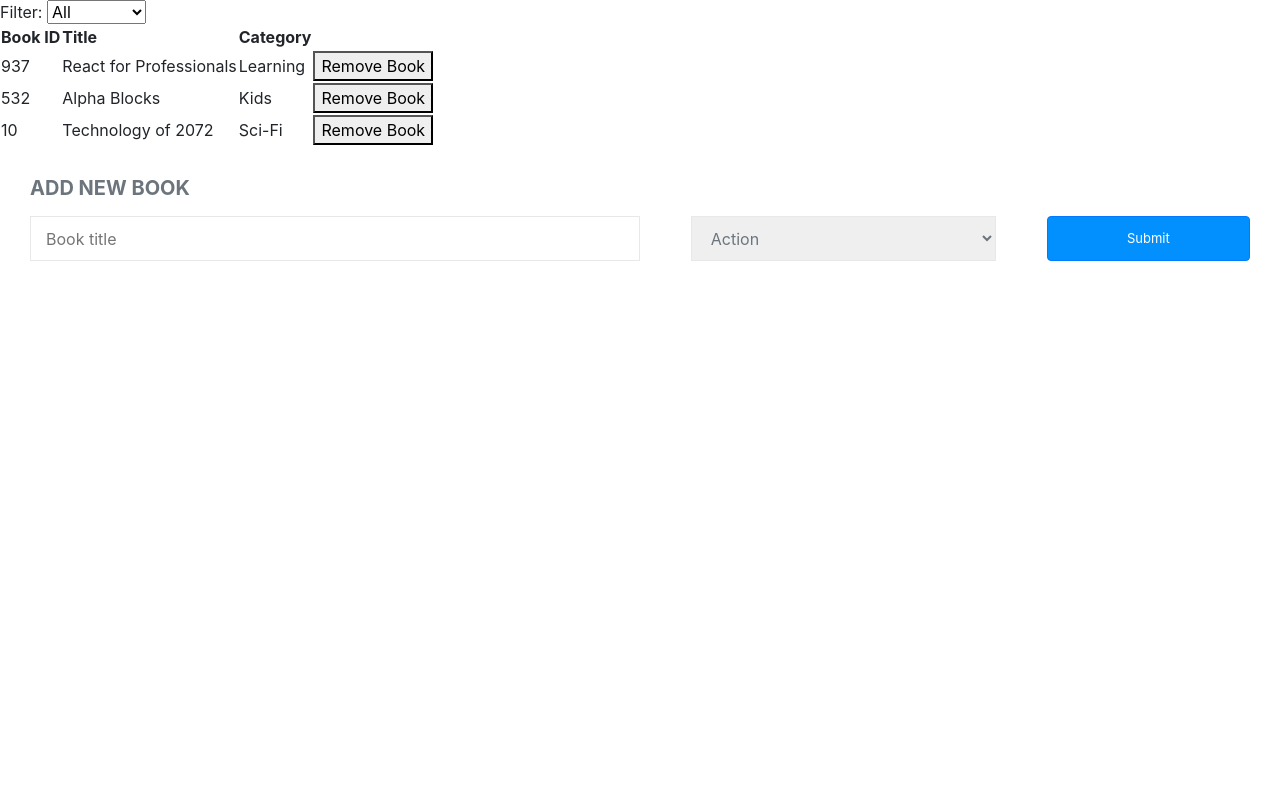
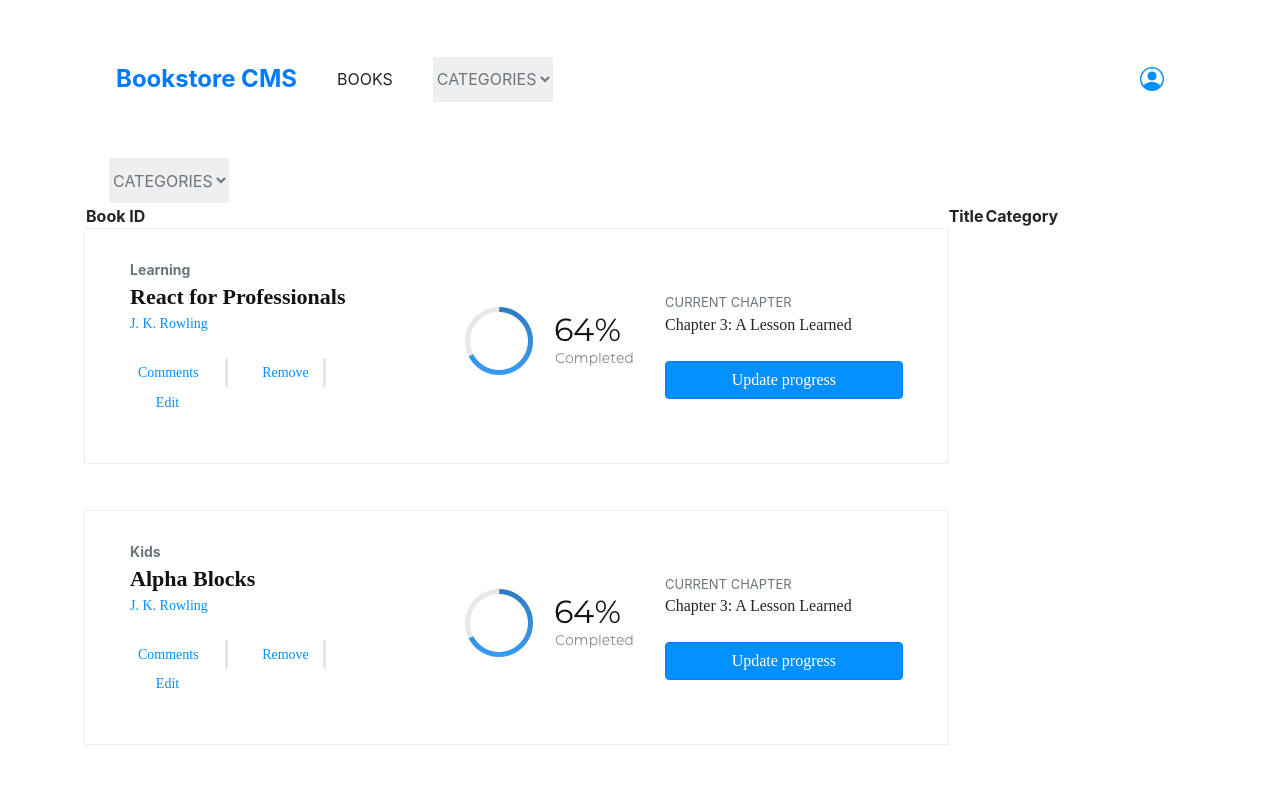
Before and after one commit to rloterh/BookStore, a React (Create React App) app: page / in a window 1280 px wide. Shown: the top 789 px of the page. Built offline with nearby package versions, Linux system fonts and the light colour scheme.

Commit message:
Add classes and update components

```diff
--- a/src/components/App.js
+++ b/src/components/App.js
@@ -1,10 +1,15 @@
 import BooksForm from '../containers/BooksForm';
 import BooksList from '../containers/BooksList';
+import NavBar from './Navbar';
 
 const App = () => (
   <div className="App">
-    <BooksList />
-    <BooksForm />
+    <div className="container mt-5">
+      <NavBar />
+      <BooksList />
+      <BooksForm />
+    </div>
+
   </div>
 );
 
--- a/src/components/Book.js
+++ b/src/components/Book.js
@@ -1,17 +1,145 @@
 import PropTypes from 'prop-types';
+import loader from '../assets/loader.png';
 
 const Book = ({ book, handleRemoveBook }) => (
   <>
-    <td>{book.id}</td>
-    <td>{book.title}</td>
-    <td>{book.category}</td>
-    <td>
-      <button type="button" onClick={() => handleRemoveBook(book)}>
-        Remove Book
-      </button>
-    </td>
+    <div
+      className="d-flex flex-md-row flex-column mb-5"
+      style={{
+        background: 'var(--white)',
+        padding: 30,
+        boxShadow: '0px 0px 0px 1px #eeeeee',
+      }}
+    >
+      <div className="d-flex flex-column col-md-5">
+        <span
+          style={{ fontSize: 14, color: 'var(--gray)', fontWeight: 'bold' }}
+        >
+          {book.category}
+        </span>
+        <span
+          style={{
+            fontFamily: '"Roboto Slab", serif',
+            fontSize: 22,
+            color: '#121212',
+            fontWeight: 'bold',
+          }}
+        >
+          {book.title}
+        </span>
+        <span
+          style={{
+            color: '#0290ff',
+            fontSize: 14,
+            fontFamily: '"Roboto Slab", serif',
+          }}
+        >
+          J. K. Rowling
+        </span>
+        <ul className="list-inline mt-4">
+          <li
+            className="list-inline-item"
+            style={{
+              fontSize: 14,
+              color: '#0290ff',
+              fontFamily: '"Roboto Slab", serif',
+              marginRight: 20,
+            }}
+          >
+            <button
+              className="btn btn-primary btn-sm"
+              type="button"
+              style={{
+                background: 'transparent',
+                color: '#0290ff',
+                borderStyle: 'solid',
+                borderColor: '#0290ff',
+                width: 75,
+                border: 'none',
+              }}
+            >
+              Comments
+            </button>
+          </li>
+          <li
+            className="list-inline-item"
+            style={{
+              fontSize: 14,
+              color: '#0290ff',
+              fontFamily: '"Roboto Slab", serif',
+              marginRight: 20,
+              paddingLeft: 20,
+              borderLeftStyle: 'solid',
+              borderLeftColor: '#e8e8e8',
+              borderRightStyle: 'solid',
+              borderRightColor: '#e8e8e8',
+            }}
+          >
+            <button
+              type="button"
+              onClick={() => handleRemoveBook(book)}
+              className="btn btn-primary btn-sm"
+              style={{
+                background: 'transparent',
+                color: '#0290ff',
+                borderStyle: 'solid',
+                borderColor: '#0290ff',
+                width: 75,
+                border: 'none',
+              }}
+            >
+              Remove
+            </button>
+          </li>
+          <li
+            className="list-inline-item"
+            style={{
+              fontSize: 14,
+              color: '#0290ff',
+              fontFamily: '"Roboto Slab", serif',
+              marginRight: 20,
+            }}
+          >
+            <button
+              className="btn btn-primary btn-sm"
+              type="button"
+              style={{
+                background: 'transparent',
+                color: '#0290ff',
+                borderStyle: 'solid',
+                borderColor: '#0290ff',
+                width: 75,
+                border: 'none',
+              }}
+            >
+              Edit
+            </button>
+          </li>
+        </ul>
+      </div>
+      <div className="d-flex flex-column align-items-center justify-content-sm-center justify-content-lg-center align-items-lg-center col-md-3">
+        <img src={loader} alt="" />
+      </div>
+      <div className="d-flex flex-column col-md-4 justify-content-center">
+        <span style={{ fontSize: 13, color: 'var(--gray)' }}>
+          CURRENT CHAPTER
+        </span>
+        <span style={{ fontFamily: '"Roboto Slab", serif' }}>
+          Chapter 3: A Lesson Learned
+        </span>
+        <button
+          className="btn btn-primary mt-4"
+          type="button"
+          style={{ background: '#0290ff', fontFamily: '"Roboto Slab", serif' }}
+        >
+          Update progress
+        </button>
+      </div>
+    </div>
   </>
 );
+
+export default Book;
 
 Book.defaultProps = {
   book: {},
@@ -26,5 +154,3 @@ Book.propTypes = {
   }),
   handleRemoveBook: PropTypes.func,
 };
-
-export default Book;
--- a/src/components/CategoryFilter.js
+++ b/src/components/CategoryFilter.js
@@ -7,9 +7,13 @@ const CategoryFilter = (props) => {
   );
 
   return (
-    <>
-      <span> Filter: </span>
-      <select name="categories" onChange={handleChange}>
+    <select
+      name="categories"
+      onChange={handleChange}
+      className="ml-2 border-0 ml-4"
+      style={{ height: 45, color: 'var(--gray)', border: '1px solid #e8e8e8' }}
+    >
+      <option selected disabled>CATEGORIES</option>
       <option value="All">All</option>
       {categories.map((cat) => (
         <option key={cat} value={cat}>
@@ -17,7 +21,6 @@ const CategoryFilter = (props) => {
         </option>
       ))}
     </select>
-    </>
   );
 };
 
```
Lines whose indentation alone changed are shown as unchanged.
